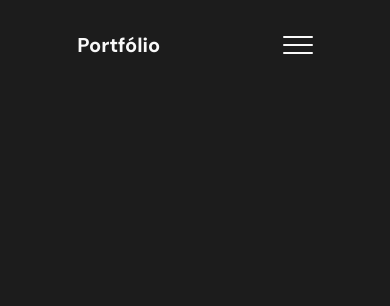
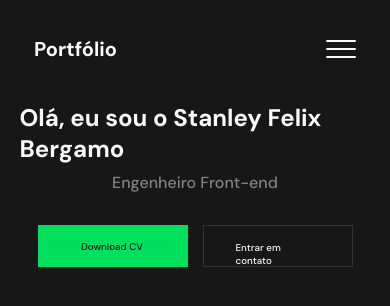
Before and after one commit to Stanley-Felix-Bergamo/PORTF-LIO, a website: page index.html in a window 390 px wide. Drawn offline with nearby package versions, Linux system fonts and the light colour scheme; files that its build step writes are made by us from their sources; files whose address does not match are found by name.

Commit message:
add section hero

```diff
--- a/index.html
+++ b/index.html
@@ -15,6 +15,7 @@
 <body>
     <header>
         <section class="top-nav">
+            <div class="container container--flex">
                 <div>
                     <h1 class="top-nav__logo">Portfólio</h1>
                 </div>
@@ -23,16 +24,31 @@
                     <div class='top-nav__menu-button'></div>
                 </label>
                 <ul class="top-nav__menu">
-                <li class="top-nav__menu__item"><a href="#">Sobre mim</a></li>
-                <li class="top-nav__menu__item"><a href="#">Conhecimento</a></li>
-                <li class="top-nav__menu__item"><a href="#">Projetos</a></li>
+                    <li class="top-nav__menu__item"><a class="top-nav__menu__item__link" href="#">Sobre mim</a></li>
+                    <li class="top-nav__menu__item"><a class="top-nav__menu__item__link" href="#">Conhecimento</a></li>
+                    <li class="top-nav__menu__item"><a class="top-nav__menu__item__link" href="#">Projetos</a></li>
                 </ul>
+            </div>
         </section>
     </header>
 
-    <section>
+    <section class="hero">
+        <div class="container container--flex">
+            <div class="hero__cv">
+                <h2 class="hero__cv__titulo">Olá, eu sou o Stanley Felix Bergamo</h2>
+                <p class="hero__cv__subTitulo">Engenheiro Front-end</p>
+                <div class="botao">
+                    <a class="button" href="#">Download CV</a>
+                    <a class="button button--secondary" href="#">Entrar em contato</a>
+                </div>
+            </div>
 
+            <div class="hero__image">
+                <img class="hero__image__img" src="./dist/imagem/image-4.svg" alt="Imagem ilustrativa">
+            </div>
+        </div>
     </section>
+
 </body>
 
 
--- /dev/null
+++ b/src/styles/_hero.scss
@@ -0,0 +1,67 @@
+@use "./variables";
+.hero {
+    padding: 140px 0 140px 0;
+    width: 100%;
+
+    .container {
+        justify-content: space-between;
+    }
+
+    .botao {
+        display: flex;
+        gap: 15px;
+    }
+
+    &__image {
+        &__img {
+            width: 100%;
+        }
+    }
+
+    &__cv {
+        &__titulo {
+            font-size: 36px;
+            font-weight: 700;
+            max-width: 400px;
+        }
+        &__subTitulo {
+            font-size: 18px;
+            font-weight: 500;
+            color: variables.$colorGray;
+            padding: 18px 0 35px 0;
+        }
+    }
+}
+
+@media (max-width: 768px) {
+    .hero {
+        padding: 32px 0 56px 0;
+
+        .container {
+            justify-content: center;
+        }
+
+        .botao {
+            justify-content: center;
+        }
+
+        &__image {
+            &__img {
+                display: none;
+            }
+        }
+
+        &__cv {
+            &__titulo {
+                max-width: initial;
+                font-size: 24px;
+            }
+
+            &__subTitulo {
+                font-size: 16px;
+                padding: 8px 0 32px 0;
+                text-align: center;
+            }
+        }
+    }
+}
--- a/src/styles/_top-nav.scss
+++ b/src/styles/_top-nav.scss
@@ -1,16 +1,20 @@
 @use "./variables";
 .top-nav {
-    display: flex;
     flex-direction: row;
     align-items: center;
-    justify-content: space-around;
     color: variables.$colorWhite;
     height: 50px;
     padding: 1em;
 
+    .container {
+        align-items: center;
+        justify-content: space-between;
+    }
+
     &__logo {
         font-weight: 700;
         font-size: 26px;
+        cursor: pointer;
     }
 
     #menu-toggle {
@@ -40,6 +44,30 @@
             cursor: pointer;
             font-size: 18px;
             font-weight: 400;
+
+            &__link {
+                background-color: transparent;
+                display: inline-block;
+                position: relative;
+
+                &::after {
+                    content: "";
+                    position: absolute;
+                    width: 100%;
+                    transform: scaleX(0);
+                    height: 2px;
+                    bottom: 0;
+                    left: 0;
+                    background-color: variables.$colorGreen;
+                    transform-origin: bottom right;
+                    transition: transform 0.25s ease-out;
+                }
+
+                &:hover::after {
+                    transform: scaleX(1);
+                    transform-origin: bottom left;
+                }
+            }
         }
     }
 
@@ -80,7 +108,7 @@
     }
 }
 
-@media (max-width: 700px) {
+@media (max-width: 768px) {
     .top-nav {
         &__logo {
             font-size: 20px;
--- a/src/styles/_variables.scss
+++ b/src/styles/_variables.scss
@@ -1,2 +1,6 @@
-$colorDark: #1c1c1c;
+$colorDark: #171717;
 $colorWhite: #f9f9f9;
+$colorGreen: #00df5e;
+$colorGray: #828282;
+$colorGray-2: #333333;
+$colorGray-3: #212121;
--- a/src/styles/main.scss
+++ b/src/styles/main.scss
@@ -1,5 +1,6 @@
 @use "./variables";
 @use "./top-nav";
+@use "./hero";
 
 * {
     margin: 0;
@@ -14,7 +15,7 @@
 
 header {
     padding-top: 40px;
-    @media(max-width:768px){
+    @media (max-width: 768px) {
         padding-top: 20px;
     }
 }
@@ -23,4 +24,52 @@ header {
     width: 100%;
     max-width: 1024px;
     margin: 0 auto;
+    @media (max-width: 768px) {
+        max-width: 80%;
+    }
+    @media (max-width: 1024px) {
+        max-width: 90%;
+    }
+
+    &--flex {
+        display: flex;
+    }
 }
+
+.button {
+    font-size: 14px;
+    font-weight: 500;
+    width: 143px;
+    height: 42px;
+    align-items: center;
+    padding: 12px 27px;
+    justify-content: center;
+    color: variables.$colorDark;
+    background-color: variables.$colorGreen;
+
+    &:hover {
+        background-color: lighten(variables.$colorGreen, 10%);
+    }
+
+    &--secondary {
+        background-color: variables.$colorDark;
+        color: variables.$colorWhite;
+        border: 1px solid variables.$colorGray-2;
+        padding: 12px 10px;
+
+        &:hover {
+            background-color: lighten(variables.$colorGray-2, 10%);
+        }
+    }
+    @media (max-width: 768px) {
+        width: 150px;
+        height: 30px;
+        height: 42px;
+        font-size: 9.79px;
+        padding: 15px 43.5px;
+
+        &--secondary {
+            padding: 15px 32px;
+        }
+    }
+}
```
Also changed, not shown: src/images/image-1.svg (added), src/images/image-2.svg (added), src/images/image-3.svg (added), src/images/image-4.svg (added). Lines whose indentation alone changed are shown as unchanged.
